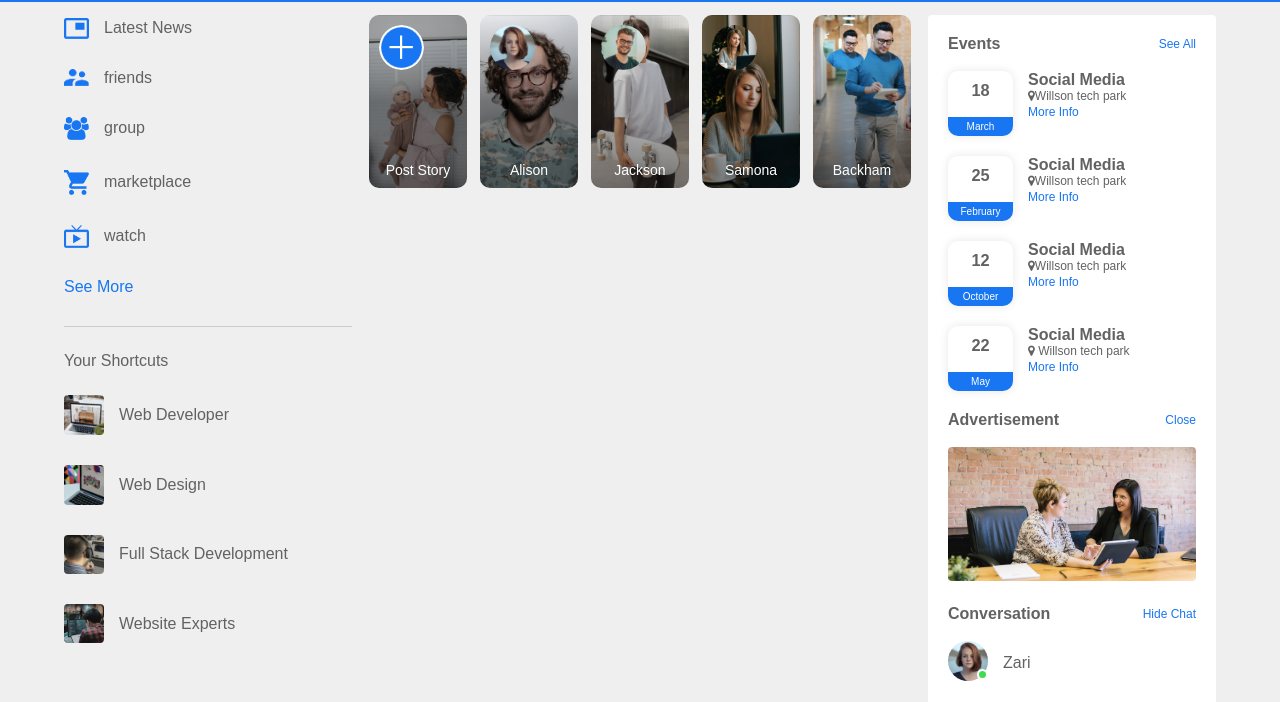
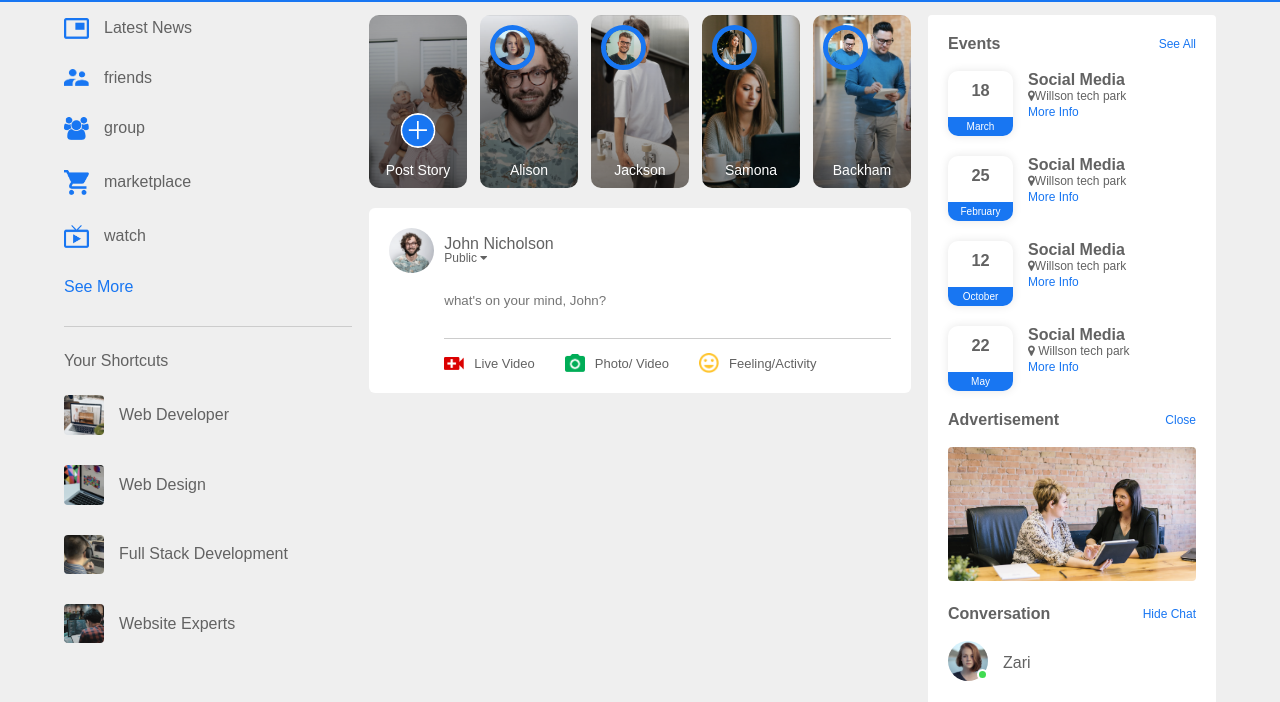
Before and after one commit to Omid-Sargazi/Socialbook-by-HTML-and-CSS, a plain HTML site: page index.html in a window 1280 px wide. Shown: the part 52-754 px from the top of the page. Drawn offline with Linux system fonts and the light colour scheme.

Commit message:
complete post container

```diff
--- a/index.html
+++ b/index.html
@@ -73,6 +73,28 @@
                 </div>
 
             </div>
+
+
+            <div class="write-post-container">
+                <div class="user-profile">
+                    <img src="./images/profile-pic.png" alt="">
+                    <div >
+                        <p>John Nicholson</p>
+                        <small>Public <i class="fa fa-caret-down"></i></small>
+                    </div>
+                </div>
+
+                <div class="post-input-container">
+                    <textarea placeholder="what's on your mind, John?" rows="3"></textarea>
+
+                    <div class="add-post-links">
+                        <a href=""><img src="./images/live-video.png" alt="">Live Video</a>
+                        <a href=""><img src="./images/photo.png" alt="">Photo/ Video</a>
+                        <a href=""><img src="./images/feeling.png" alt="">Feeling/Activity</a>
+                    </div>
+                </div>
+            </div>
+
 
         </div>
         <!-- Left Sidebar -->
--- a/style.css
+++ b/style.css
@@ -244,7 +244,7 @@ nav {
   border-radius: 50%;
   top: 10px;
   left: 10px;
-  border-radius: 5px solid #fff;
+  border: 5px solid #1876f2;
 }
 .story p {
   position: absolute;
@@ -276,3 +276,63 @@ nav {
   background-image: linear-gradient(transparent, rgba(0, 0, 0, 0.5)),
     url(images/status-5.png);
 }
+.story.story1 img {
+  top: unset;
+  left: 50%;
+  bottom: 40px;
+  transform: translateX(-50%);
+  border: 0;
+  width: 35px;
+}
+.write-post-container {
+  width: 100%;
+  background: #fff;
+  border-radius: 6px;
+  padding: 20px;
+  color: #626262;
+}
+.user-profile {
+  display: flex;
+  align-items: center;
+}
+.user-profile img {
+  width: 45px;
+  border-radius: 50%;
+  margin-right: 10px;
+}
+.user-profile p {
+  margin-bottom: -5px;
+  font-weight: 500;
+  color: #626262;
+}
+.user-profile small {
+  font-size: 12px;
+}
+.post-input-container {
+  padding-left: 55px;
+  padding-top: 20px;
+}
+.post-input-container textarea {
+  width: 100%;
+  border: 0;
+  outline: none;
+  border-bottom: 1px solid #ccc;
+  background: transparent;
+  resize: none;
+}
+.add-post-links {
+  display: flex;
+  margin-top: 10px;
+}
+.add-post-links a {
+  display: flex;
+  align-items: center;
+  color: #626262;
+  margin-right: 30px;
+  font-size: 13px;
+}
+
+.add-post-links a img {
+  width: 20px;
+  margin-right: 10px;
+}
```
